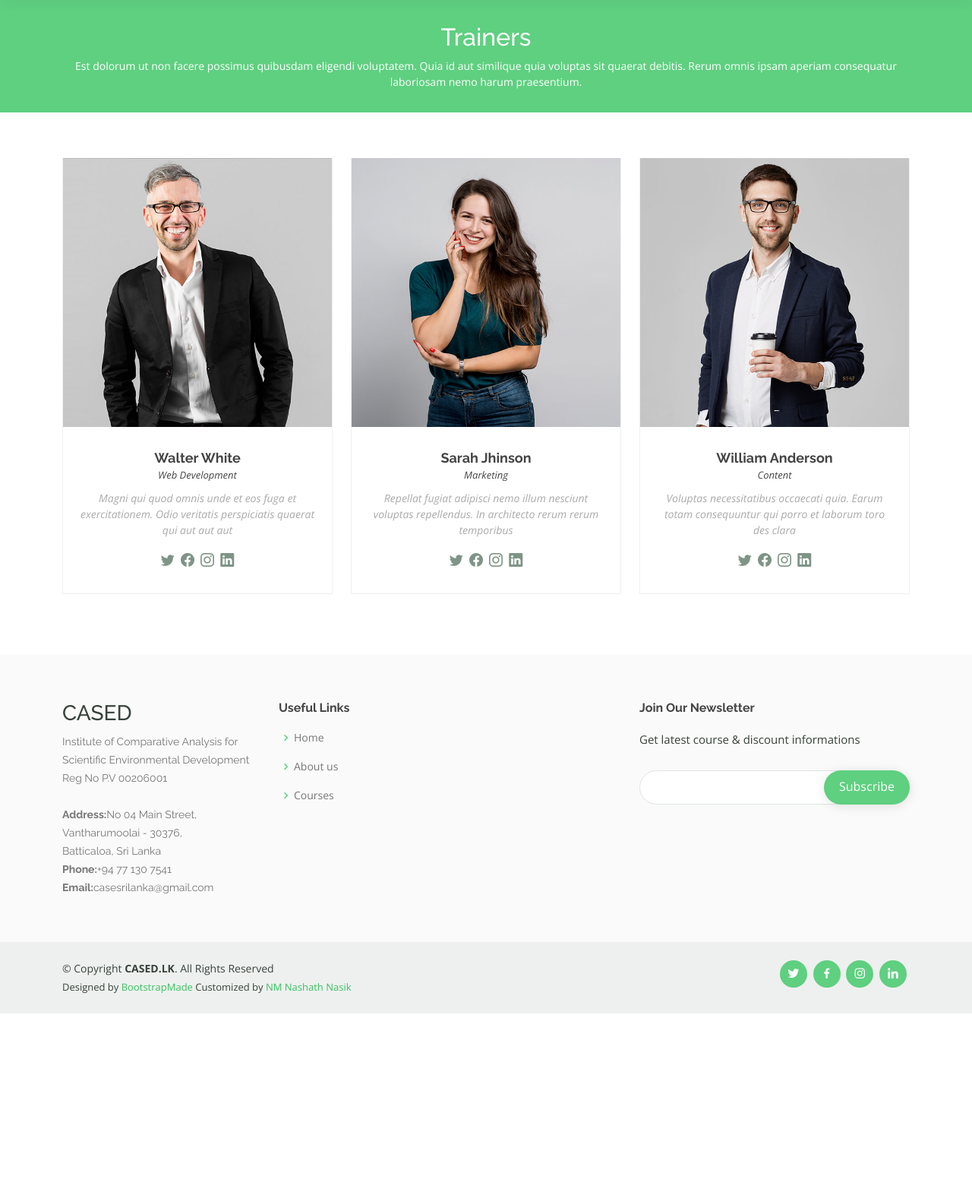
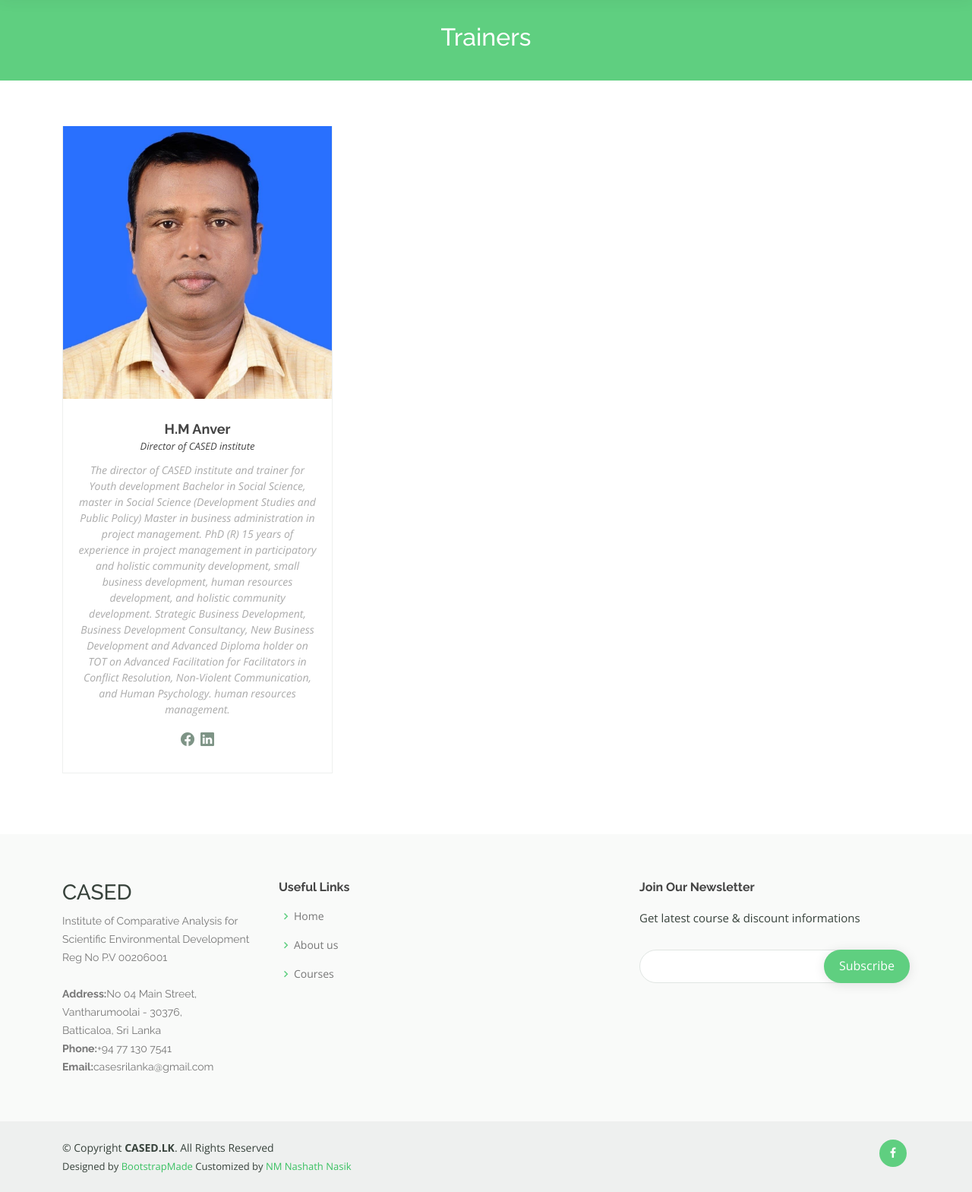
Before and after one commit to nnasik/cased.lk, a PHP site: page /trainers.php in a window 1280 px wide. Shown: the part 73-1642 px from the top of the page at 76% size. Before the commit the page ends 1407 px from the top, so only its background shows below. Run offline with PHP 8.4, Linux system fonts and the light colour scheme.

Commit message:
trainers update

```diff
--- a/footer.php
+++ b/footer.php
@@ -63,10 +63,10 @@
         </div>
       </div>
       <div class="social-links text-center text-md-right pt-3 pt-md-0">
-        <a href="#" class="twitter"><i class="bx bxl-twitter"></i></a>
-        <a href="https://www.facebook.com/people/CASED-Sri-Lanka/100088475394594/" class="facebook"><i class="bx bxl-facebook"></i></a>
-        <a href="#" class="instagram"><i class="bx bxl-instagram"></i></a>
-        <a href="#" class="linkedin"><i class="bx bxl-linkedin"></i></a>
+        <!-- <a href="#" class="twitter"><i class="bx bxl-twitter"></i></a> -->
+        <a href="https://www.facebook.com/people/CASED-Sri-Lanka/100088475394594/" target="_new" class="facebook"><i class="bx bxl-facebook"></i></a>
+        <!-- <a href="#" class="instagram"><i class="bx bxl-instagram"></i></a> -->
+        <!-- <a href="#" class="linkedin"><i class="bx bxl-linkedin"></i></a> -->
       </div>
     </div>
   </footer>
--- a/trainers.php
+++ b/trainers.php
@@ -48,7 +48,7 @@
     <div class="breadcrumbs">
       <div class="container">
         <h2>Trainers</h2>
-        <p>Est dolorum ut non facere possimus quibusdam eligendi voluptatem. Quia id aut similique quia voluptas sit quaerat debitis. Rerum omnis ipsam aperiam consequatur laboriosam nemo harum praesentium. </p>
+        <!-- <p>Est dolorum ut non facere possimus quibusdam eligendi voluptatem. Quia id aut similique quia voluptas sit quaerat debitis. Rerum omnis ipsam aperiam consequatur laboriosam nemo harum praesentium. </p> -->
       </div>
     </div><!-- End Breadcrumbs -->
 
@@ -59,60 +59,25 @@
         <div class="row" data-aos="zoom-in" data-aos-delay="100">
           <div class="col-lg-4 col-md-6 d-flex align-items-stretch">
             <div class="member">
-              <img src="assets/img/trainers/trainer-1.jpg" class="img-fluid" alt="">
+              <img src="assets/img/trainers/hmanver.jpg" class="img-fluid" alt="">
               <div class="member-content">
-                <h4>Walter White</h4>
-                <span>Web Development</span>
+                <h4>H.M Anver</h4>
+                <span>Director of CASED institute</span>
                 <p>
-                  Magni qui quod omnis unde et eos fuga et exercitationem. Odio veritatis perspiciatis quaerat qui aut aut aut
+                  The director of CASED institute and trainer for Youth development
+Bachelor in Social Science, master in Social Science (Development Studies and Public Policy) Master in business administration in project management. PhD (R)
+15 years of experience in project management in participatory and holistic community development, small business development, human resources development, and holistic community development. Strategic Business Development, Business Development Consultancy, New Business Development and Advanced Diploma holder on TOT on Advanced Facilitation for Facilitators in Conflict Resolution, Non-Violent Communication, and Human Psychology. human resources management.
                 </p>
                 <div class="social">
-                  <a href=""><i class="bi bi-twitter"></i></a>
-                  <a href=""><i class="bi bi-facebook"></i></a>
-                  <a href=""><i class="bi bi-instagram"></i></a>
-                  <a href=""><i class="bi bi-linkedin"></i></a>
+                  <!-- <a href=""><i class="bi bi-twitter"></i></a> -->
+                  <a href="https://www.facebook.com/anver.hm" target="_new"><i class="bi bi-facebook"></i></a>
+                  <!-- <a href=""><i class="bi bi-instagram"></i></a> -->
+                  <a href="https://www.linkedin.com/in/h-m-anver-3b36957b/" target="_new"><i class="bi bi-linkedin"></i></a>
                 </div>
               </div>
             </div>
           </div>
 
-          <div class="col-lg-4 col-md-6 d-flex align-items-stretch">
-            <div class="member">
-              <img src="assets/img/trainers/trainer-2.jpg" class="img-fluid" alt="">
-              <div class="member-content">
-                <h4>Sarah Jhinson</h4>
-                <span>Marketing</span>
-                <p>
-                  Repellat fugiat adipisci nemo illum nesciunt voluptas repellendus. In architecto rerum rerum temporibus
-                </p>
-                <div class="social">
-                  <a href=""><i class="bi bi-twitter"></i></a>
-                  <a href=""><i class="bi bi-facebook"></i></a>
-                  <a href=""><i class="bi bi-instagram"></i></a>
-                  <a href=""><i class="bi bi-linkedin"></i></a>
-                </div>
-              </div>
-            </div>
-          </div>
-
-          <div class="col-lg-4 col-md-6 d-flex align-items-stretch">
-            <div class="member">
-              <img src="assets/img/trainers/trainer-3.jpg" class="img-fluid" alt="">
-              <div class="member-content">
-                <h4>William Anderson</h4>
-                <span>Content</span>
-                <p>
-                  Voluptas necessitatibus occaecati quia. Earum totam consequuntur qui porro et laborum toro des clara
-                </p>
-                <div class="social">
-                  <a href=""><i class="bi bi-twitter"></i></a>
-                  <a href=""><i class="bi bi-facebook"></i></a>
-                  <a href=""><i class="bi bi-instagram"></i></a>
-                  <a href=""><i class="bi bi-linkedin"></i></a>
-                </div>
-              </div>
-            </div>
-          </div>
 
         </div>
 
```
Also changed, not shown: assets/img/trainers/hmanver.jpg (added), assets/img/trainers/trainer-1.jpg (deleted), assets/img/trainers/trainer-2.jpg (deleted), assets/img/trainers/trainer-3.jpg (deleted).
